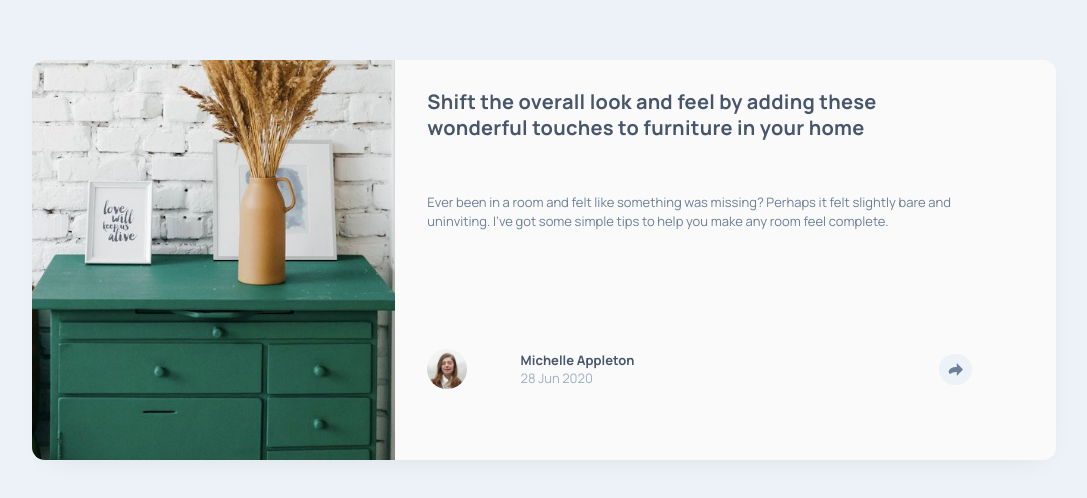
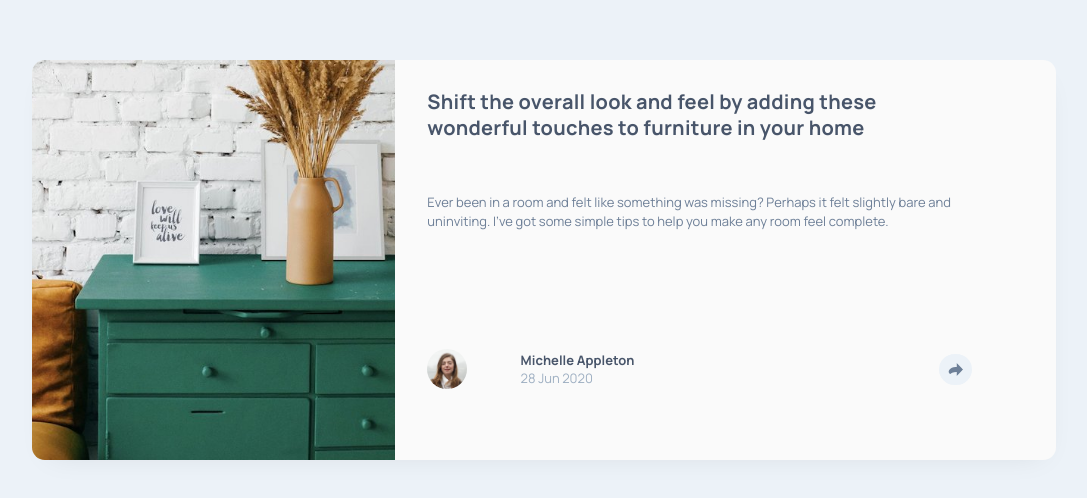
Before and after one commit to oryanhach/article-preview-component, a plain HTML site: page index.html in a window 1280 px wide. Shown: the part 140-638 px from the top of the page, without its empty margins (96-1183 px from the left). Drawn offline with Linux system fonts and the light colour scheme.

Commit message:
fixed image position in tablet

```diff
--- a/style.css
+++ b/style.css
@@ -212,6 +212,7 @@ footer {
 		max-height: 100%;
 		height: 100%;
 		object-fit: cover;
+		object-position: -20px 0px;
 	}
 
 	.article__description--main {
@@ -231,4 +232,5 @@ footer {
 	}
 }
 
-/* TODO: fix image ratio on tablet */
+@media (min-width: 1440px) {
+}
```
